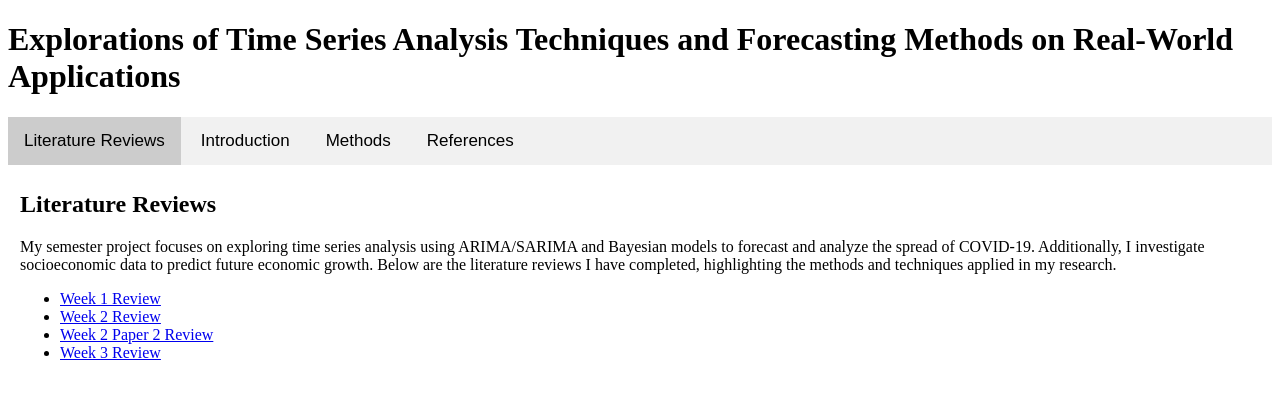
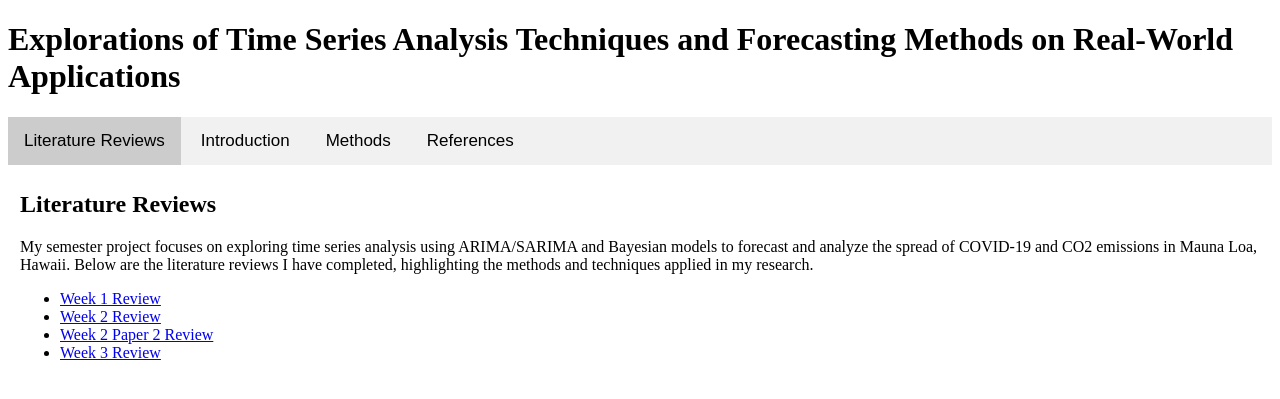
Before and after one commit to GianyceG/gianyceg.github.io, a Jekyll site: the page index.html, which Jekyll copies as it is, in a window 1280 px wide. Shown: the top 399 px of the page. Built offline with Jekyll 4.4.1, drawn with Linux system fonts in a browser that asks for light colours.

Commit message:
Update index.html

```diff
--- a/index.html
+++ b/index.html
@@ -60,7 +60,7 @@
   <!-- Tab content for Literature Reviews -->
   <div id="LitReview" class="tabcontent">
     <h2>Literature Reviews</h2>
-    <p>My semester project focuses on exploring time series analysis using ARIMA/SARIMA and Bayesian models to forecast and analyze the spread of COVID-19. Additionally, I investigate socioeconomic data to predict future economic growth. Below are the literature reviews I have completed, highlighting the methods and techniques applied in my research.</p>
+    <p>My semester project focuses on exploring time series analysis using ARIMA/SARIMA and Bayesian models to forecast and analyze the spread of COVID-19 and CO2 emissions in Mauna Loa, Hawaii. Below are the literature reviews I have completed, highlighting the methods and techniques applied in my research.</p>
     <ul>
       <li><a href="Capstone_Paper_Review_Literature_Review__Week1.pdf">Week 1 Review</a></li>
       <li><a href="https://github.com/GianyceG/gianyceg.github.io/blob/main/Capstone_Paper_Review_Literature_Review__2_%20(1).pdf">Week 2 Review</a></li>
@@ -72,12 +72,13 @@
 <!-- Tab content for Introduction -->
   <div id="Intro" class="tabcontent">
     <h2>Introduction</h2>
-    <p>The use of time series analysis gained recognition since 1970 when the Box-Jenkins method popularized ARIMA models to find the best fit of different time series models based on past data. However, the concept of analyzing sequential data over time is not new. As the world increasingly embraces data-driven solutions to forecast future industry outcomes, time series analysis has become vital in numerous fields. This includes public health initiatives, such as those that arose in response to the COVID-19 pandemic, and economic studies, such as forecasting income distribution gaps. Both highlight the importance of time series in addressing real-world issues.</p>
+    <p>The use of time series analysis gained recognition since 1970 when the Box-Jenkins method popularized ARIMA models to find the best fit of different time series models based on past data. However, the concept of analyzing sequential data over time is not new. As the world increasingly embraces data-driven solutions to forecast future industry outcomes, time series analysis has become vital in numerous fields. This includes public health initiatives, such as those that arose in response to the COVID-19 pandemic, and issues that could arise with the increase of CO2 emissions in Hawaii. Both highlight the importance of time series in addressing real-world issues.</p>
     <p>Anything that is observed sequentially over time is a time series. In the data, I will look at regular intervals of time. The data I analyze typically occur at regular intervals, allowing us to observe trends and seasonal patterns. Time series forecasting is a statistical method used to predict future values based on past results. The simplest models focus solely on the variable being forecast, ignoring external factors like marketing efforts or economic shifts, and instead extrapolating existing trends and seasonality. Specifically in this capstone, I will be exploring univariate models.</p>
     <p>Currently, efforts to perfect the science of forecasting is important as the higher the accuracy of a time series based on past data and events, the more essential the tool becomes for modern organizations as accurate forecasts support decision-making across various timeframes—whether short-term, medium-term, or long-term, depending on the specific application. Key considerations in forecasting include seasonality, trends, and external fluctuations, which play a significant role in shaping predictions. These specifically will be explored more as I deal with the data sets of this project. These forecasts are integral for planning, resource allocation, and adjusting strategies in response to upcoming movements.</p>
-    <p>In this capstone, I will explore the Johns Hopkins CSSEGISandData COVID-19 Repository, which tracks global COVID-19 cases and Our World in Data (OWID), which provides comprehensive COVID-19 datasets across various indicators datasets to test the univariate models ARIMA/SARIMA and Bayesian STS. Using the same model structures, I will also be exploring the Forecasting Income Distribution Gaps in the US, using the US Census datasets. The goal of this exploration is to apply time series analysis to forecast the future spread of COVID-19, seeing which models are the strongest to do such a task, and also to predict the income distribution gaps in the U.S. using real-world datasets. These two different datasets and applications are to show the strength in forecasting in multiple real-life situations. This is important in data science and statistics, particularly in public health and economic policy as creating accurate forecasts can allow policymakers a better direction on what should be applied and when.</p>
-    <p>To achieve the goals of my capstone, ARIMA/SARIMA will be used for capturing linear trends and seasonal effects, and Bayesian STS for incorporating uncertainty and providing probabilistic forecasts. The project will begin with an exploratory data analysis (EDA) to visualize the time series data, identify patterns, and check for seasonality or trends. After cleaning and preprocessing the data, I will test both models using Python on the COVID-19 and income distribution datasets. The results will then be compared to assess which approach yields the most accurate and insightful forecasts.</p>
+    <p>In this capstone, I will explore the Johns Hopkins CSSEGISandData COVID-19 Repository, which tracks global COVID-19 cases and Our World in Data (OWID), which provides comprehensive COVID-19 datasets across various indicators datasets to test the univariate models ARIMA/SARIMA and Bayesian STS. Using the same model structures, I will also be exploring the Forecasting CO2 Emissions in Mauna Loa, Hawaii. This dataset is provided by the Global Monitoring Laboratory within NOAA. The goal of this exploration is to apply time series analysis to forecast the future spread of COVID-19, seeing which models are the strongest to do such a task, and to use those same models to appropriately forecast the increasing trend of the CO2 emission rates. These two different datasets and applications are to show the strength in forecasting in multiple real-life situations. This is important in data science and statistics, particularly in public health and global policy as creating accurate forecasts can allow policymakers a better direction on what should be applied and when. </p>
+    <p>To achieve the goals of my capstone, ARIMA/SARIMA will be used for capturing linear trends and seasonal effects, and Bayesian STS for incorporating uncertainty and providing probabilistic forecasts. The project will begin with an exploratory data analysis (EDA) to visualize the time series data, identify patterns, and check for seasonality or trends. After cleaning and preprocessing the data, I will test both models using Python on the COVID-19 and CO2 datasets. The results will then be compared to assess which approach yields the most accurate and insightful forecasts. </p>
   </div>
+
 
  <!-- Tab content for Methods for COVID-19 -->
   <div id="Methods" class="tabcontent">
```
